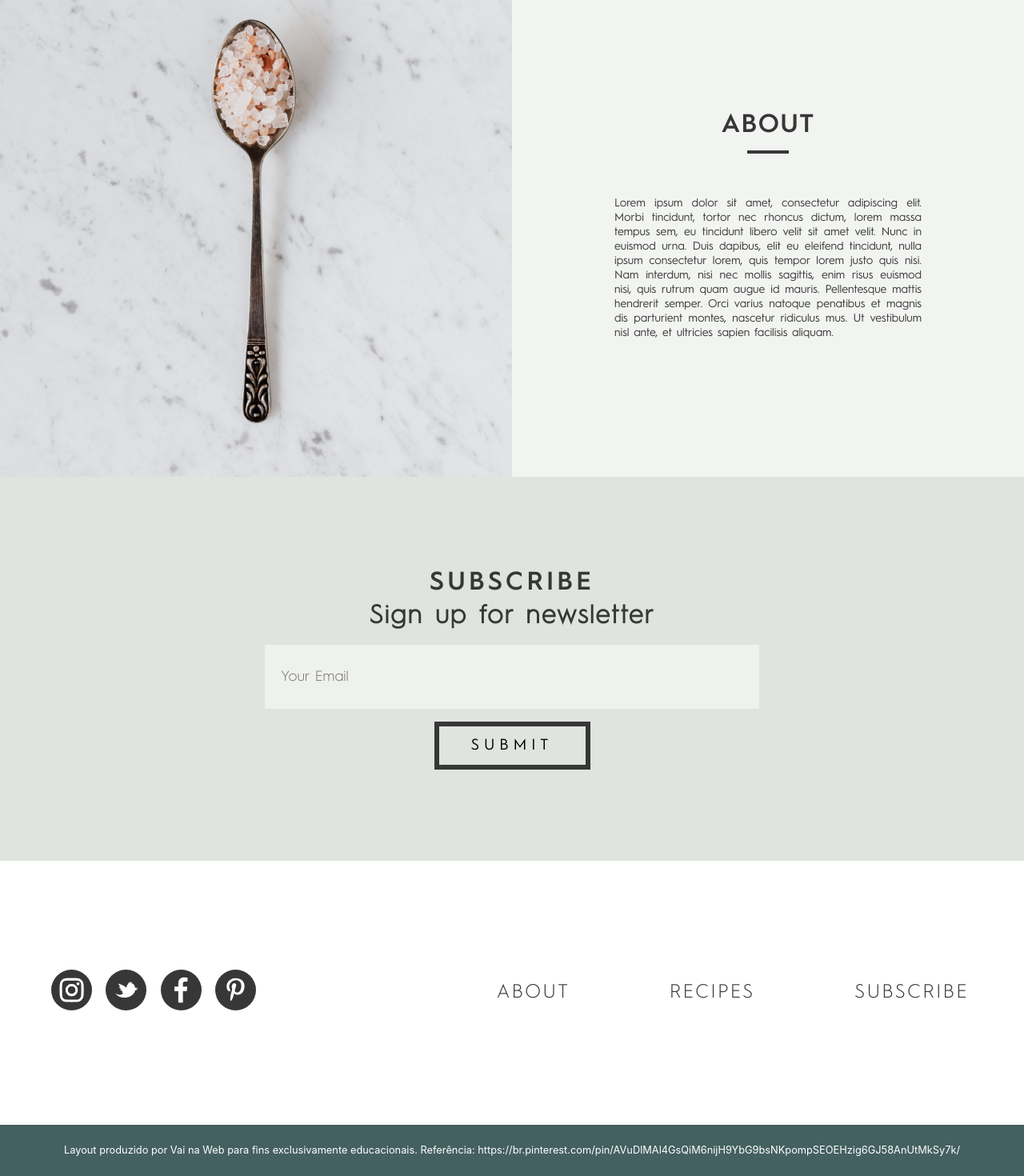
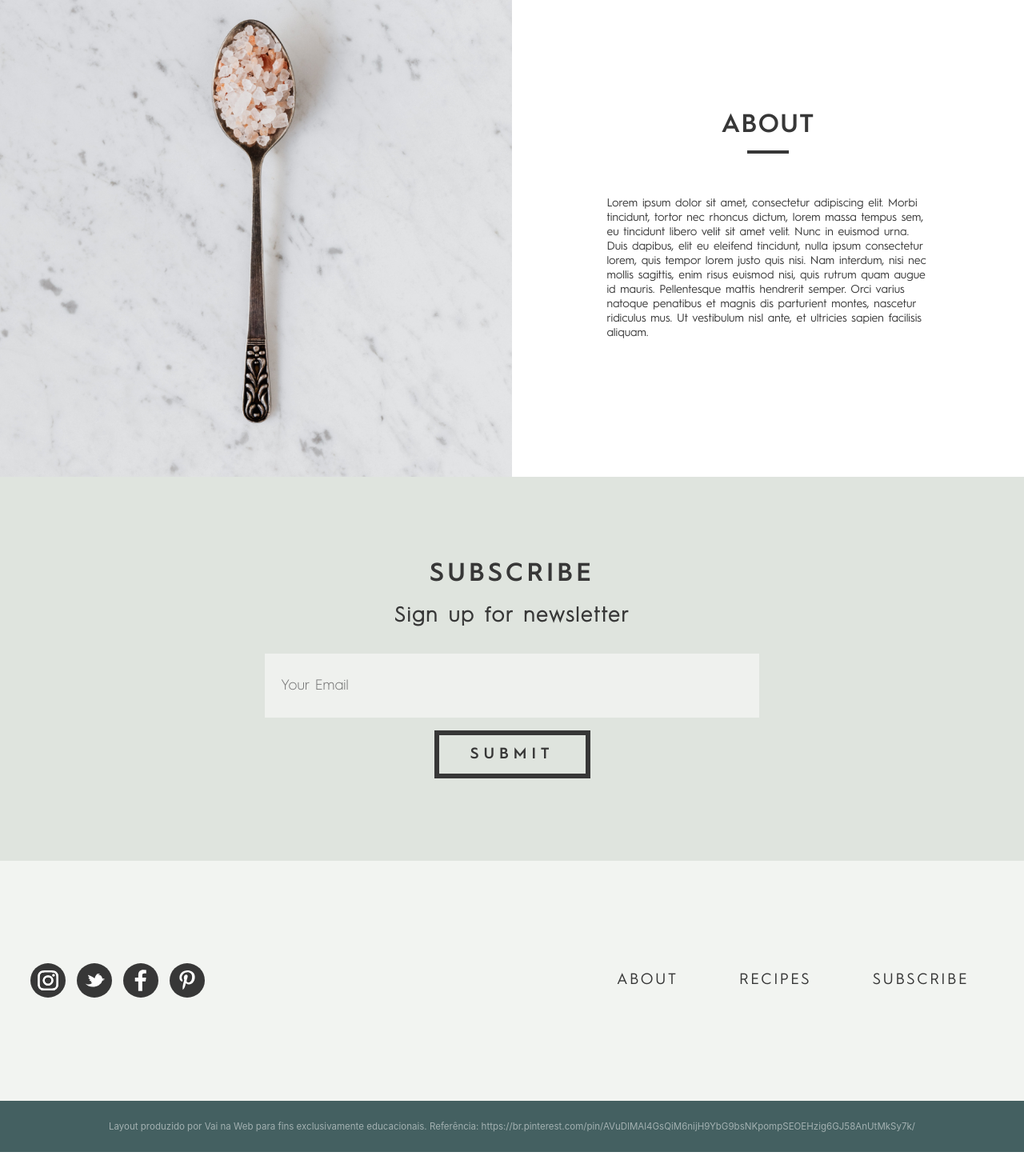
Before and after one commit to LuisAndrade18/Recipes, a React (Create React App) app: page / in a window 1280 px wide. Shown: the part 1845-3315 px from the top of the page at 80% size. After the commit the page ends 3285 px from the top, so only its background shows below. Built offline with nearby package versions, Linux system fonts and the light colour scheme.

Commit message:
stylized footer and main to look more like the established design

```diff
--- a/src/components/footer/Style.js
+++ b/src/components/footer/Style.js
@@ -36,8 +36,9 @@ export const Subs = styled.div`
     letter-spacing: 4.2px;
   }
   h4 {
+    margin: 15px;
     text-align: center;
-    font-size: 2rem;
+    font-size: 1.6rem;
     font-family: 'HURME GEOMETRIC L.';
     letter-spacing: 2px;
   }
@@ -65,7 +66,8 @@ export const Subs = styled.div`
     background: none;
     border: solid 6px #373737;
     cursor: pointer;
-    font-family: 'HURME GEOMETRIC';
+    color: #373737;
+    font-family: 'HURME GEOMETRIC S.B.';
   }
 
   @media (min-width: 770px) {
@@ -82,7 +84,8 @@ export const Subs = styled.div`
 
 export const Nav = styled.div`
   width: 100%;
-  font-family: 'HURME GEOMETRIC L.';
+  background-color: #f2f4f1;
+  font-family: 'HURME GEOMETRIC';
   text-align: center;
   display: flex;
   flex-direction: column;
@@ -116,13 +119,13 @@ export const Nav = styled.div`
   }
   @media (min-width: 1000px) {
     height: 35vh;
-    min-height: 330px;
+    min-height: 300px;
     flex-direction: row-reverse;
     justify-content: space-between;
     align-items: center;
 
     nav {
-      width: 600px;
+      width: 450px;
       margin: 10% 5%;
     }
     ul {
@@ -130,21 +133,20 @@ export const Nav = styled.div`
     }
     li {
       margin: 0;
+      font-size: 1.2rem;
     }
   }
 `;
 
 export const Icons = styled.div`
   width: 70%;
-  max-width: 400px;
+  max-width: 300px;
   margin-bottom: 30%;
   display: flex;
   justify-content: space-between;
-  figure {
+  align-items: center;
+  img {
     width: 20%;
-  }
-  img {
-    width: 100%;
   }
   img:hover {
     animation: click 0.3s forwards;
@@ -163,10 +165,9 @@ export const Icons = styled.div`
   }
 
   @media (min-width: 1000px) {
-    width: 20%;
-    max-width: 300px;
+    width: 17%;
     margin-bottom: 0;
-    margin-left: 5%;
+    margin-left: 3%;
   }
 `;
 
@@ -181,12 +182,13 @@ export const Copyrigth = styled.div`
   div {
     width: 94%;
     font-size: 0.52rem;
+    opacity: .5;
     word-break: break-all;
   }
 
   @media (min-width: 770px) {
     div {
-      font-size: 1vw;
+      font-size: .9vw;
       text-align: center;
     }
   }
--- a/src/components/footer/components/Icons.js
+++ b/src/components/footer/components/Icons.js
@@ -28,9 +28,7 @@ const Icons = () => {
   return (
     <S.Icons>
       {IconsImg.map((item, index) => (
-        <figure key={index}>
-          <img src={item.icon} alt={item.alt} />
-        </figure>
+          <img key={index} src={item.icon} alt={item.alt} />
       ))}
     </S.Icons>
   );
--- a/src/components/main/components/about/Style.js
+++ b/src/components/main/components/about/Style.js
@@ -2,6 +2,7 @@ import styled from 'styled-components';
 
 export const About = styled.div`
   width: 100%;
+  background-color: #ffffff;
   display: flex;
   flex-direction: column;
   align-items: center;
@@ -26,9 +27,8 @@ export const About = styled.div`
       font-size: 2rem;
     }
     p {
-      width: 60%;
+      width: 63%;
       font-size: 1.1vw;
-      text-align: justify;
       max-width: none;
     }
   }
```
